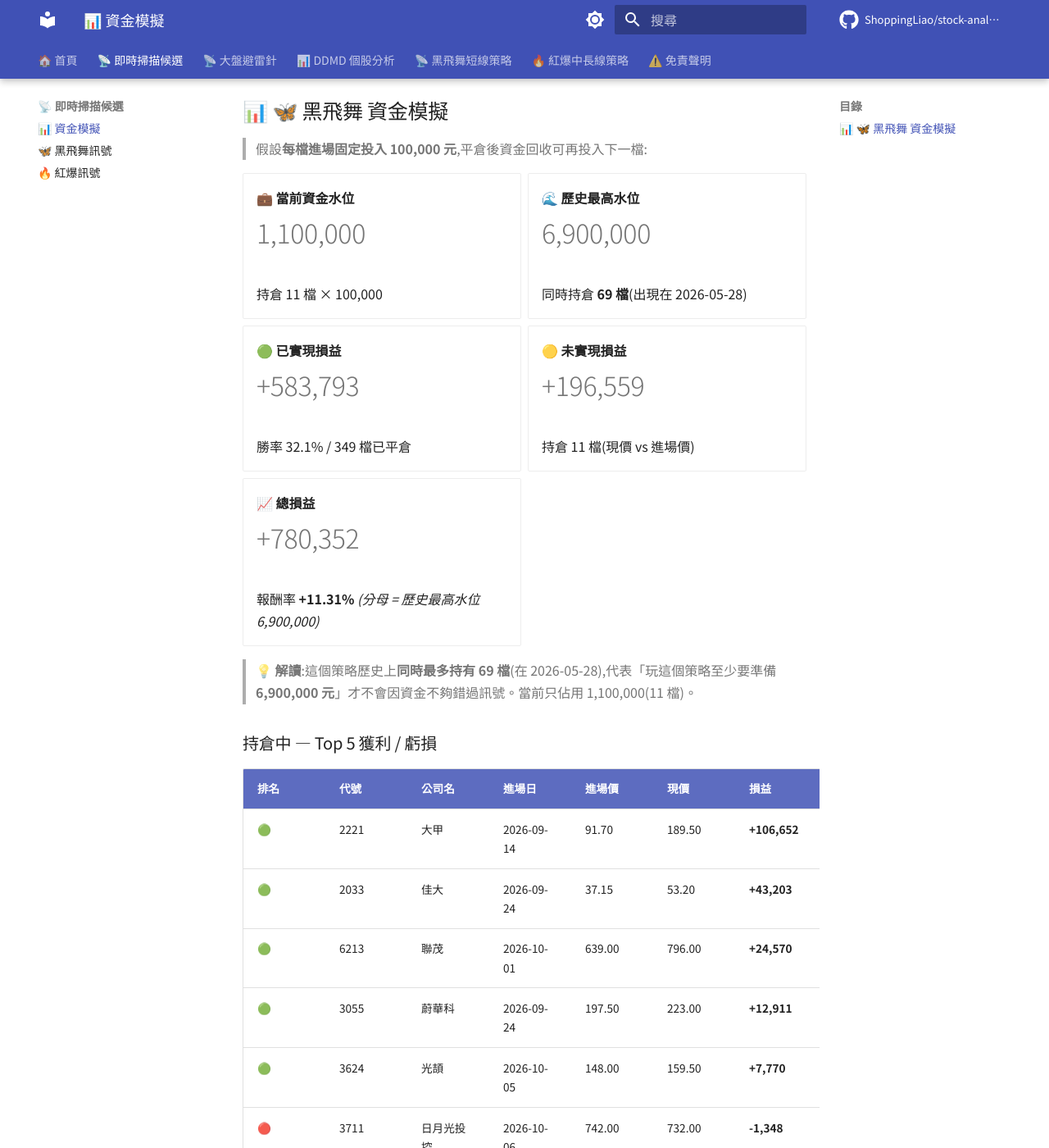
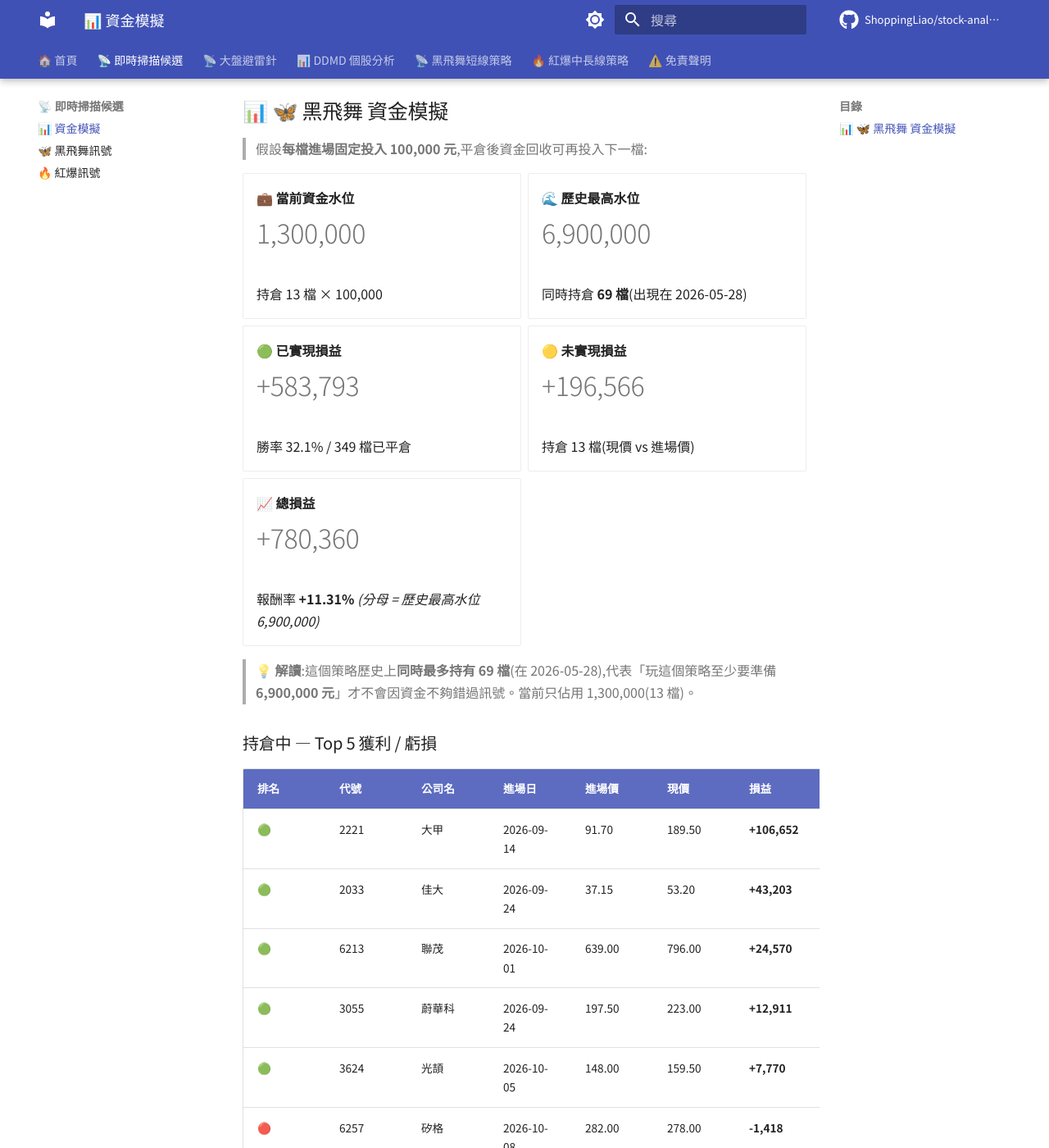
Before and after one commit to ShoppingLiao/stock-analysis-public, an MkDocs documentation site: the page built from docs/signals_capital.md, in a window 1280 px wide and 1400 px high, scrolled down 359 px. Shown: the whole window at 82% size. Built offline with MkDocs 1.6.1 and Material for MkDocs 9.7.7, drawn with Linux system fonts in a browser that asks for light colours; comment, search, counter and statistics services are not loaded; some of the changed text lies outside the part shown.

Commit message:
docs(signals): update BB + RB + capital (2026-10-08)

```diff
--- a/docs/signals_capital.md
+++ b/docs/signals_capital.md
@@ -17,9 +17,9 @@
 
 -   **💼 當前資金水位**
 
-    # 1,100,000
+    # 1,300,000
 
-    持倉 11 檔 × 100,000
+    持倉 13 檔 × 100,000
 
 -   **🌊 歷史最高水位**
 
@@ -35,19 +35,19 @@
 
 -   **🟡 未實現損益**
 
-    # +196,559
+    # +196,566
 
-    持倉 11 檔(現價 vs 進場價)
+    持倉 13 檔(現價 vs 進場價)
 
 -   **📈 總損益**
 
-    # +780,352
+    # +780,360
 
     報酬率 **+11.31%** _(分母 = 歷史最高水位 6,900,000)_
 
 </div>
 
-> **💡 解讀**:這個策略歷史上**同時最多持有 69 檔**(在 2026-05-28),代表「玩這個策略至少要準備 **6,900,000 元**」才不會因資金不夠錯過訊號。當前只佔用 1,100,000(11 檔)。
+> **💡 解讀**:這個策略歷史上**同時最多持有 69 檔**(在 2026-05-28),代表「玩這個策略至少要準備 **6,900,000 元**」才不會因資金不夠錯過訊號。當前只佔用 1,300,000(13 檔)。
 
 ### 持倉中 — Top 5 獲利 / 虧損
 
@@ -58,6 +58,7 @@
 | 🟢 | 6213 | 聯茂 | 2026-10-01 | 639.00 | 796.00 | **+24,570** | **+24.57%** |
 | 🟢 | 3055 | 蔚華科 | 2026-09-24 | 197.50 | 223.00 | **+12,911** | **+12.91%** |
 | 🟢 | 3624 | 光頡 | 2026-10-05 | 148.00 | 159.50 | **+7,770** | **+7.77%** |
+| 🔴 | 6257 | 矽格 | 2026-10-08 | 282.00 | 278.00 | **-1,418** | **-1.42%** |
 | 🔴 | 3711 | 日月光投控 | 2026-10-06 | 742.00 | 732.00 | **-1,348** | **-1.35%** |
 | 🔴 | 1709 | 和益 | 2026-10-07 | 60.90 | 60.20 | **-1,149** | **-1.15%** |
 
@@ -136,9 +137,9 @@
 
 -   **💼 當前資金水位**
 
-    # 5,100,000
+    # 5,300,000
 
-    BB 1,100,000 + RB 4,000,000
+    BB 1,300,000 + RB 4,000,000
 
 -   **🌊 兩策略歷史最高水位**
 
@@ -154,13 +155,13 @@
 
 -   **🟡 未實現損益**
 
-    # +1,044,444
+    # +1,044,452
 
-    BB +196,559 + RB +847,885
+    BB +196,566 + RB +847,885
 
 -   **📈 總損益**
 
-    # +814,635
+    # +814,643
 
     報酬率 **+3.57%** _(分母 = 兩策略歷史最高水位)_
 
```
Also changed, not shown: docs/signals_black_butterfly.md (+7 -8 lines).
